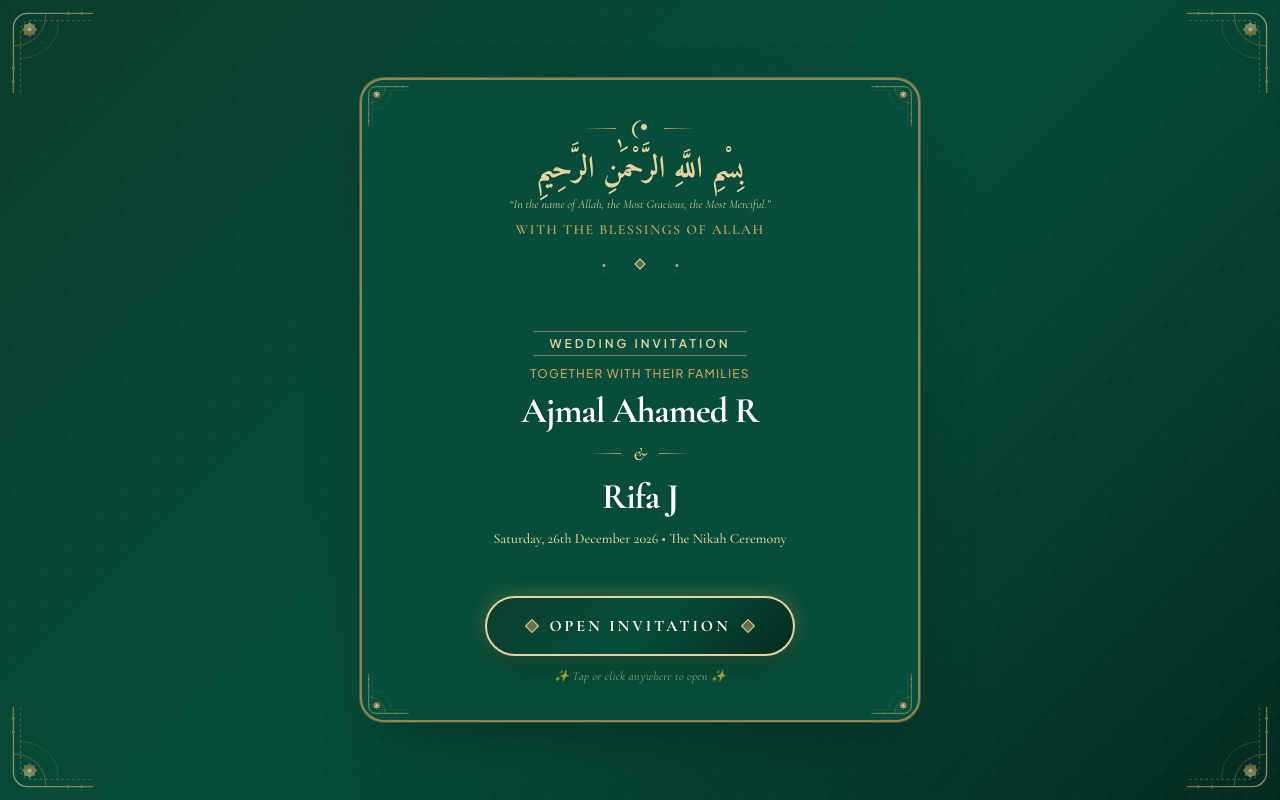
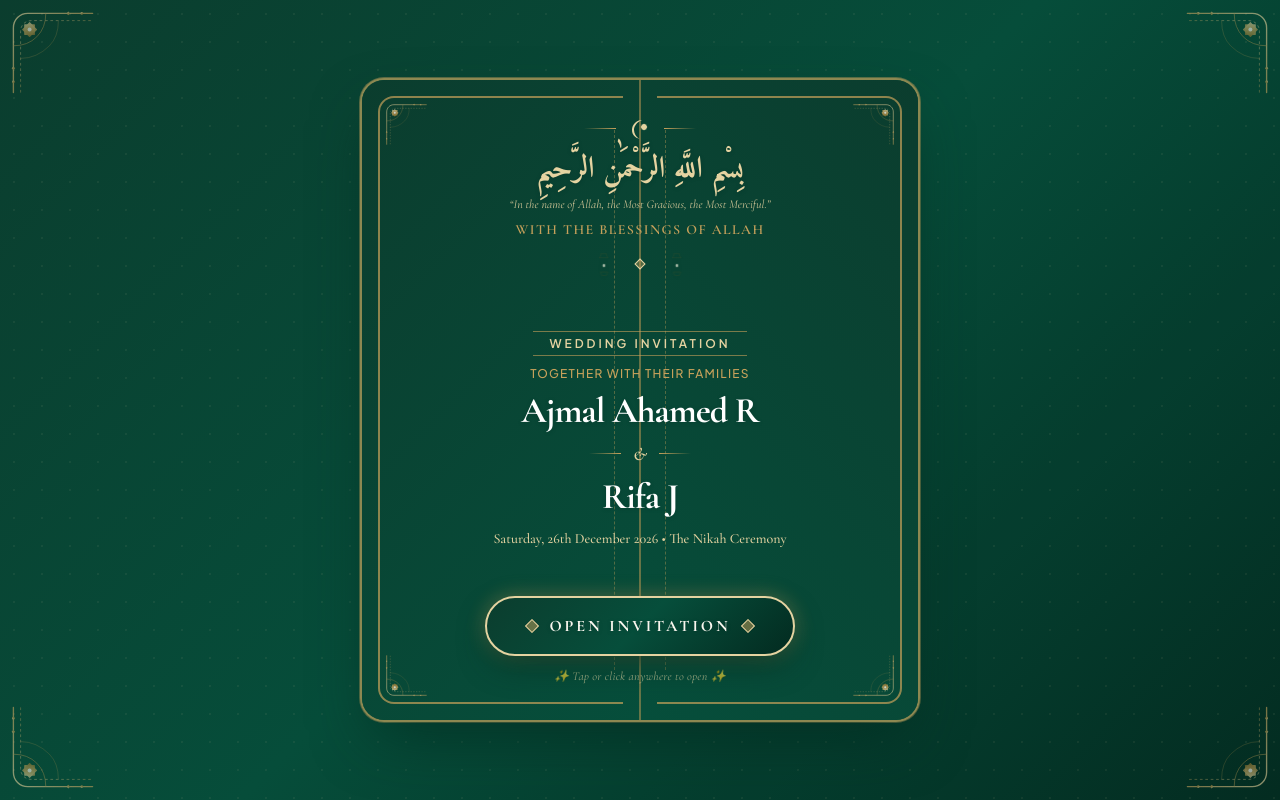
Before and after one commit to nsakthivel-dev/MarraigeInvitation, a React (Vite) app: page / in a window 1280 px wide. Built offline with nearby package versions, Linux system fonts and the light colour scheme.

Commit message:
fix(opening): restore 3d door animation and remove intermediate white blessing card

```diff
--- a/src/components/OpeningCard.jsx
+++ b/src/components/OpeningCard.jsx
@@ -8,12 +8,14 @@ import IslamicLantern from './IslamicLantern';
  *
  * Design Features:
  * - Deep emerald-green and forest-green cover with subtle geometric star patterns
- * - Sophisticated double antique-gold filigree borders & Islamic corners
+ * - Sophisticated double antique-gold filigree borders & Islamic arches
+ * - 3D dual-folding doors that swing open in perspective
  * - Sacred Bismillah in Amiri Arabic calligraphy with English translation
  * - Couple names as the visual centerpiece
  * - Prominent "Open Invitation" emerald-and-gold button with glowing shimmer
- * - Direct, elegant transition to the main wedding invitation with zero intermediate cards
  * - Tap anywhere / keyboard accessible (Enter / Space)
+ * - 850ms smooth unfolding transition
+ * - Intermediate white blessing card removed: doors open directly to the wedding invitation
  */
 export const OpeningCard = ({ isOpen, onOpen }) => {
   const [isOpening, setIsOpening] = useState(false);
@@ -21,10 +23,15 @@ export const OpeningCard = ({ isOpen, onOpen }) => {
   const handleOpenClick = () => {
     if (isOpening || isOpen) return;
     setIsOpening(true);
+
+    const prefersReducedMotion = typeof window !== 'undefined' &&
+      window.matchMedia('(prefers-reduced-motion: reduce)').matches;
+    const duration = prefersReducedMotion ? 120 : 850;
+
+    setTimeout(() => {
       onOpen();
-    setTimeout(() => {
       setIsOpening(false);
-    }, 700);
+    }, duration);
   };
 
   const handleKeyDown = (e) => {
@@ -53,9 +60,9 @@ export const OpeningCard = ({ isOpen, onOpen }) => {
       <IslamicCorner position="bottom-left" size={90} className="bottom-2 left-2 opacity-60 pointer-events-none" />
       <IslamicCorner position="bottom-right" size={90} className="bottom-2 right-2 opacity-60 pointer-events-none" />
 
-      {/* Card Container */}
+      {/* 3D Perspective Card Container */}
       <div
-        className="relative w-full max-w-[500px] md:max-w-[560px] cursor-pointer select-none"
+        className="relative w-full max-w-[500px] md:max-w-[560px] perspective-1500 cursor-pointer select-none"
         onClick={(e) => {
           e.stopPropagation();
           handleOpenClick();
@@ -68,22 +75,60 @@ export const OpeningCard = ({ isOpen, onOpen }) => {
 
         {/* Card Main Body */}
         <div
-          className={`relative w-full rounded-2xl sm:rounded-3xl bg-[#064E3B] shadow-2xl transition-all duration-700 overflow-hidden border-2 border-[#C6A15B]/70 ${
+          className={`relative w-full rounded-2xl sm:rounded-3xl bg-[#064E3B] shadow-2xl transition-all duration-700 overflow-hidden transform-style-3d border-2 border-[#C6A15B]/70 ${
             isOpening ? 'scale-105 opacity-90' : 'scale-100 hover:shadow-[0_30px_70px_-10px_rgba(3,43,32,0.65)]'
           }`}
           style={{
             boxShadow: '0 25px 60px -15px rgba(3, 43, 32, 0.7), 0 0 0 1px rgba(198, 161, 91, 0.45)',
           }}
         >
-          {/* Card Frame Inset Corners */}
-          <IslamicCorner position="top-left" size={45} className="top-1 left-1 opacity-80 pointer-events-none" />
-          <IslamicCorner position="top-right" size={45} className="top-1 right-1 opacity-80 pointer-events-none" />
-          <IslamicCorner position="bottom-left" size={45} className="bottom-1 left-1 opacity-80 pointer-events-none" />
-          <IslamicCorner position="bottom-right" size={45} className="bottom-1 right-1 opacity-80 pointer-events-none" />
+          {/* Card Flaps Area */}
+          <div className="relative w-full flex min-h-[520px] sm:min-h-[600px] md:min-h-[640px]">
 
-          {/* Card Flaps & Content Area */}
-          <div className="relative w-full min-h-[520px] sm:min-h-[600px] md:min-h-[640px] py-5 px-3.5 sm:py-8 sm:px-6 md:py-9 md:px-8 flex flex-col items-center justify-between text-center">
+            {/* LEFT 3D DOOR (Deep Emerald with Gold Arch Border) */}
+            <div
+              className={`w-1/2 h-full absolute inset-y-0 left-0 bg-[#064E3B] z-20 border-r border-[#C6A15B]/50 card-door-left ${
+                isOpening ? 'is-open' : ''
+              }`}
+              style={{
+                background: 'linear-gradient(135deg, #0B3D2E 0%, #064E3B 100%)',
+              }}
+            >
+              <div className="h-full w-full p-3 sm:p-4 flex flex-col justify-between">
+                <div className="w-full h-full border-t-2 border-l-2 border-b-2 border-[#C6A15B]/70 rounded-l-2xl p-2 relative">
+                  <IslamicCorner position="top-left" size={45} className="top-1 left-1 opacity-80" />
+                  <IslamicCorner position="bottom-left" size={45} className="bottom-1 left-1 opacity-80" />
+                  {/* Subtle Arch Inset on Left Door */}
+                  <div className="absolute right-2 top-8 bottom-8 left-4 border-r border-dashed border-[#C6A15B]/40 pointer-events-none" />
+                </div>
+              </div>
+            </div>
 
+            {/* RIGHT 3D DOOR (Deep Emerald with Gold Arch Border) */}
+            <div
+              className={`w-1/2 h-full absolute inset-y-0 right-0 bg-[#064E3B] z-20 border-l border-[#C6A15B]/50 card-door-right ${
+                isOpening ? 'is-open' : ''
+              }`}
+              style={{
+                background: 'linear-gradient(225deg, #0B3D2E 0%, #064E3B 100%)',
+              }}
+            >
+              <div className="h-full w-full p-3 sm:p-4 flex flex-col justify-between">
+                <div className="w-full h-full border-t-2 border-r-2 border-b-2 border-[#C6A15B]/70 rounded-r-2xl p-2 relative">
+                  <IslamicCorner position="top-right" size={45} className="top-1 right-1 opacity-80" />
+                  <IslamicCorner position="bottom-right" size={45} className="bottom-1 right-1 opacity-80" />
+                  {/* Subtle Arch Inset on Right Door */}
+                  <div className="absolute left-2 top-8 bottom-8 right-4 border-l border-dashed border-[#C6A15B]/40 pointer-events-none" />
+                </div>
+              </div>
+            </div>
+
+            {/* FRONT COVER CONTENT & ISLAMIC ARCH FRAME (z-30 over doors) */}
+            <div
+              className={`absolute inset-0 w-full h-full py-5 px-3.5 sm:py-8 sm:px-6 md:py-9 md:px-8 flex flex-col items-center justify-between text-center z-30 transition-all duration-500 ${
+                isOpening ? 'opacity-0 scale-95 pointer-events-none' : 'opacity-100 scale-100'
+              }`}
+            >
               {/* Top: Crescent Motif & Sacred Bismillah */}
               <div className="w-full flex flex-col items-center">
 
@@ -212,6 +257,8 @@ export const OpeningCard = ({ isOpen, onOpen }) => {
               </div>
 
             </div>
+
+          </div>
         </div>
 
       </div>
```
Lines whose indentation alone changed are shown as unchanged.
